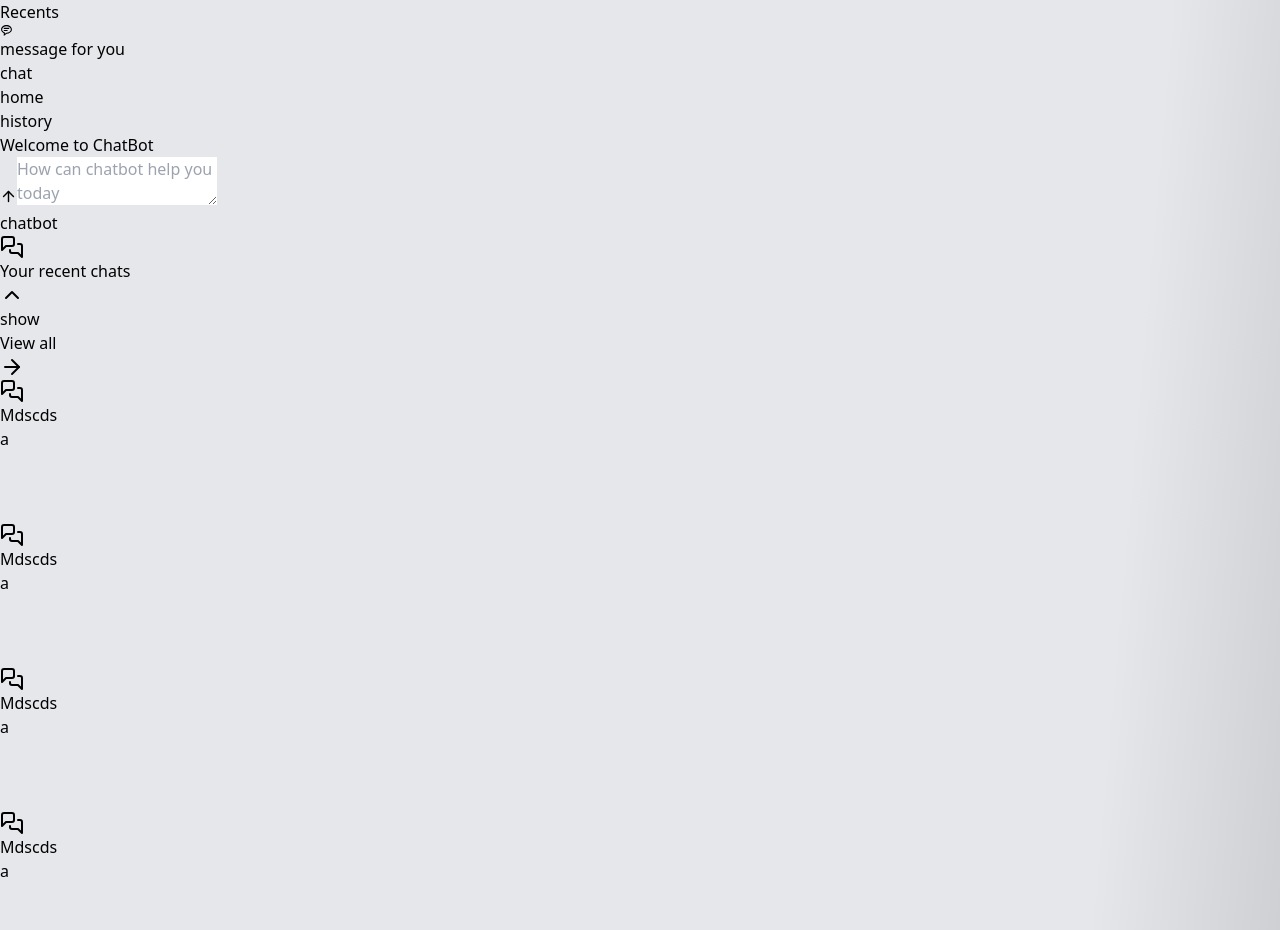
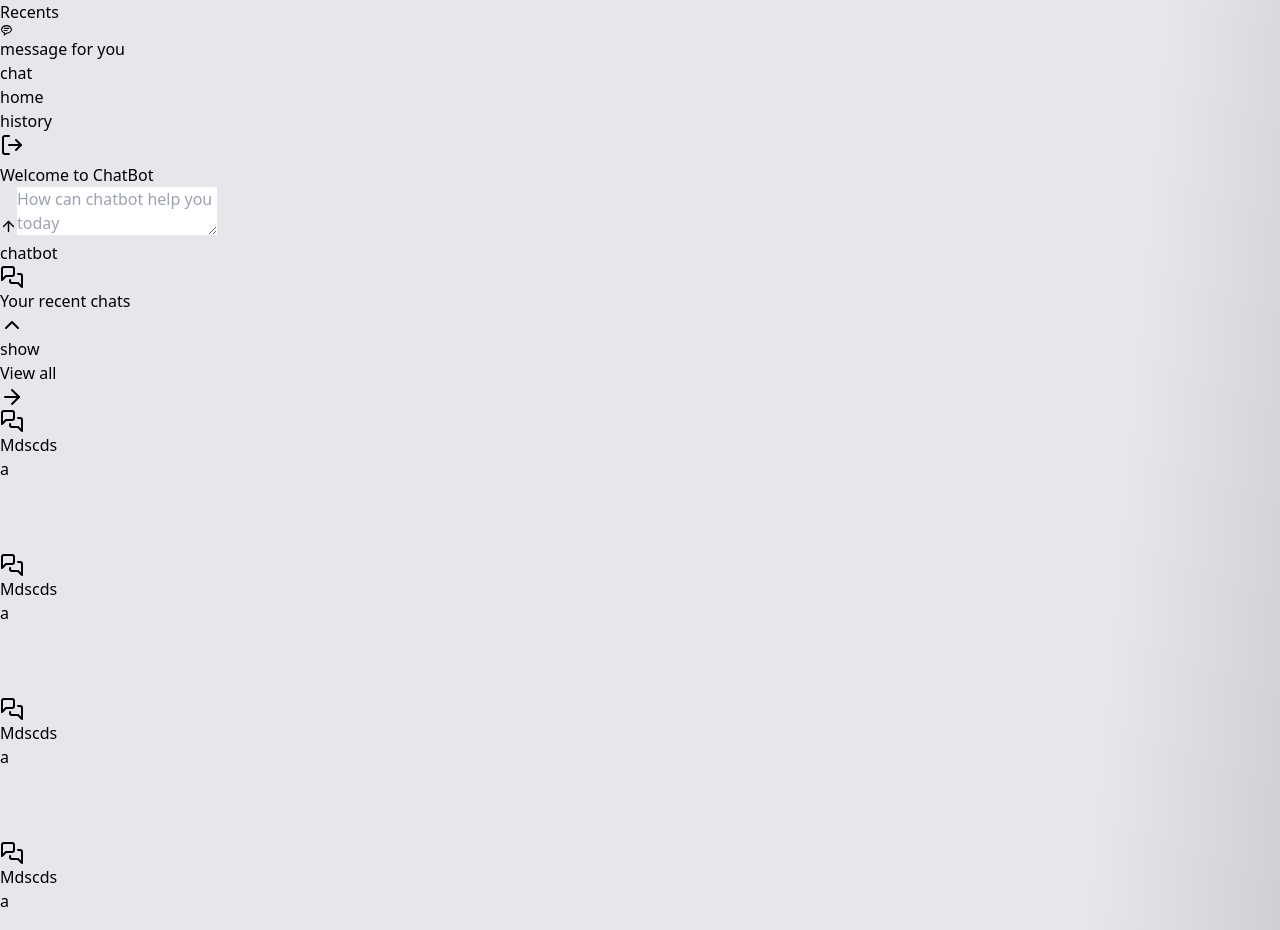
Before and after one commit to phamusta06/chatbot, a React (Vite) app: page / in a window 1280 px wide. Shown: the part 1240-2170 px from the top of the page. Built offline with nearby package versions, Linux system fonts and the light colour scheme; no server answers; sample sign-in values are in the browser's storage.

Commit message:
add btn logout

```diff
--- a/src/components/sideBar/SideBar.tsx
+++ b/src/components/sideBar/SideBar.tsx
@@ -1,12 +1,26 @@
 import { Link, NavLink } from "react-router-dom";
 import { IoMdAddCircleOutline } from "react-icons/io";
-
 import logo from "../../assets/ai.png";
 import { BiMessageRoundedDetail } from "react-icons/bi";
+import { LogOut } from "lucide-react";
+import axios from "axios";
+import toast from "react-hot-toast";
+
+const urlApi: string = import.meta.env.VITE_API_URL;
+
 const SideBar = () => {
+  const handleLogout = async () => {
+    try {
+      await axios.get(`${urlApi}/api/v1/logout`);
+      localStorage.removeItem("token");
+      window.location.href = "/";
+    } catch (error: any) {
+      toast.error(error?.message);
+    }
+  };
   return (
-    <div className=" hidden lg:flex group w-10  first-letter:h-[100vh] ">
-      <img src={logo} alt="" className="absolute  w-20 top-2 cursor-pointer" />
+    <div className=" hidden lg:flex group w-10 lg:z-20  first-letter:h-[100vh] ">
+      <img src={logo} alt="" className="fixed  w-14 top-2 cursor-pointer" />
 
       <div
         className={` -translate-x-full fixed top-0 left-0 px-1 group-hover:translate-x-0 h-full w-64 bg-white bg-opacity-85 shadow-lg backdrop-blur-xl overflow-hidden rounded-e-3xl scale-y-[99%] border-[1px] border-gray-700/15 transition-all duration-200`}
@@ -14,7 +28,7 @@ const SideBar = () => {
         <img
           src={logo}
           alt=""
-          className="  w-20 cursor-pointer  object-cover  "
+          className="  w-14 cursor-pointer  object-cover  "
         />
         <Link to={"#"}>
           {" "}
@@ -49,6 +63,11 @@ const SideBar = () => {
             </li>
           </ul>
         </div>
+        <div className="absolute bottom-4 left-4">
+          <button onClick={handleLogout}>
+            <LogOut />
+          </button>
+        </div>
       </div>
     </div>
   );
```
